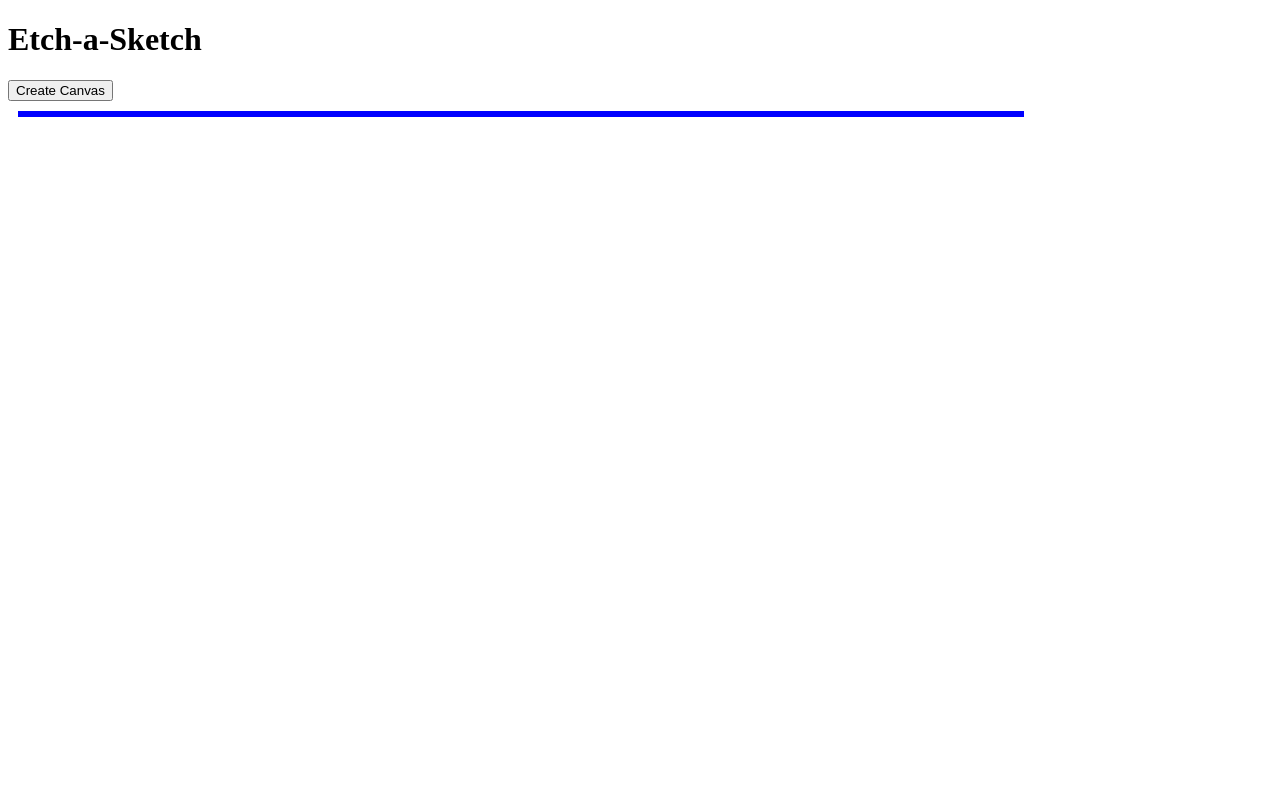
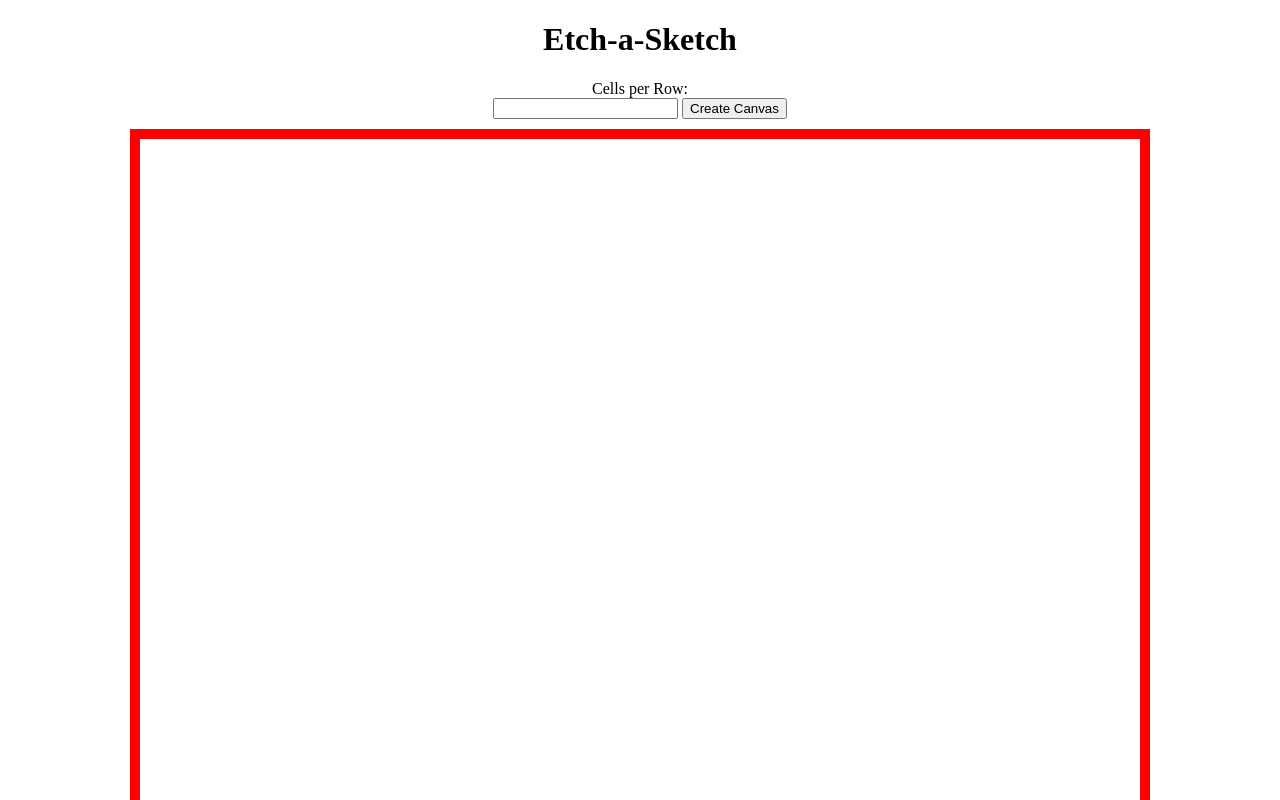
Before and after one commit to cherubim502/EtchASketch, a plain HTML site: page index.html in a window 1280 px wide. Shown: the top 800 px of the page. Drawn offline with Linux system fonts and the light colour scheme.

Commit message:
Centered everything

```diff
--- a/index.html
+++ b/index.html
@@ -8,14 +8,17 @@
     <link rel="stylesheet" href="stylesheet.css">
 </head>
 <body>
-    <div id="header">
+    <div id="header" class="center">
         <h1>Etch-a-Sketch</h1>
     </div>
-    <div id="body">
-        <div id="config">
+    <div id="body" style="display: flex; flex-direction: column; align-content: center; justify-content: center; align-items: center;">
+        <div id="config" style="text-align: center;">
+            <div>Cells per Row:</div>
+            <input id="cellcount"/>
             <button id="createbutton" onclick="createCanvas()">Create Canvas</button>
         </div>
-        <div id="canvas" class="canvas">
+        <div>
+            <div id="canvas" class="canvas"></div>
         </div>
     </div>
 </body>
--- a/main.js
+++ b/main.js
@@ -1,23 +1,23 @@
-const numberOfCells = 16 * 16;
-
-// Fill the canvas based on the
+// Fill the canvas based on the input value given by the user.
 function createCanvas() {
-    //
+    // Get the number of cells per row and square it
+    let cellsPerRow = document.getElementById("cellcount").value
+    let numberOfCells = cellsPerRow * cellsPerRow
 
     let canvas = document.getElementById("canvas")
     for (let i=0; i<numberOfCells; i++) {
         let newDiv = document.createElement("div")
         newDiv.setAttribute("class", "cell")
         newDiv.setAttribute("id", "cell" + i)
-        newDiv.innerText = i
         newDiv.addEventListener("mouseover", setDivDark)
-        newDiv.setAttribute("style","width:" + (1000/16))
-        newDiv.style.width = 1000 / 16
+        newDiv.setAttribute("style","width:" + (1000/cellsPerRow) + "px")
+        newDiv.style.width = 1000 / cellsPerRow
         canvas.appendChild(newDiv)
     }
     document.getElementById("createbutton").setAttribute("disabled", "")
 }
 
-function setDivDark(){
+// Set the div that fired this event to the background color "grey"
+function setDivDark() {
     this.style.backgroundColor = 'grey';
 }
--- a/stylesheet.css
+++ b/stylesheet.css
@@ -1,13 +1,17 @@
 .cell {
-    /* height: 50px;
-    /* border: 3px dotted red; */
     aspect-ratio: 1/1;
 }
 
 .canvas {
     display: flex;
     flex-wrap: wrap;
-    border: 3px solid blue;
+    border: 10px solid red;
     margin: 10px;
     width: 1000px;
+    aspect-ratio: 1/1;
 }
+
+.center {
+    margin: auto;
+    text-align: center;
+}
```
